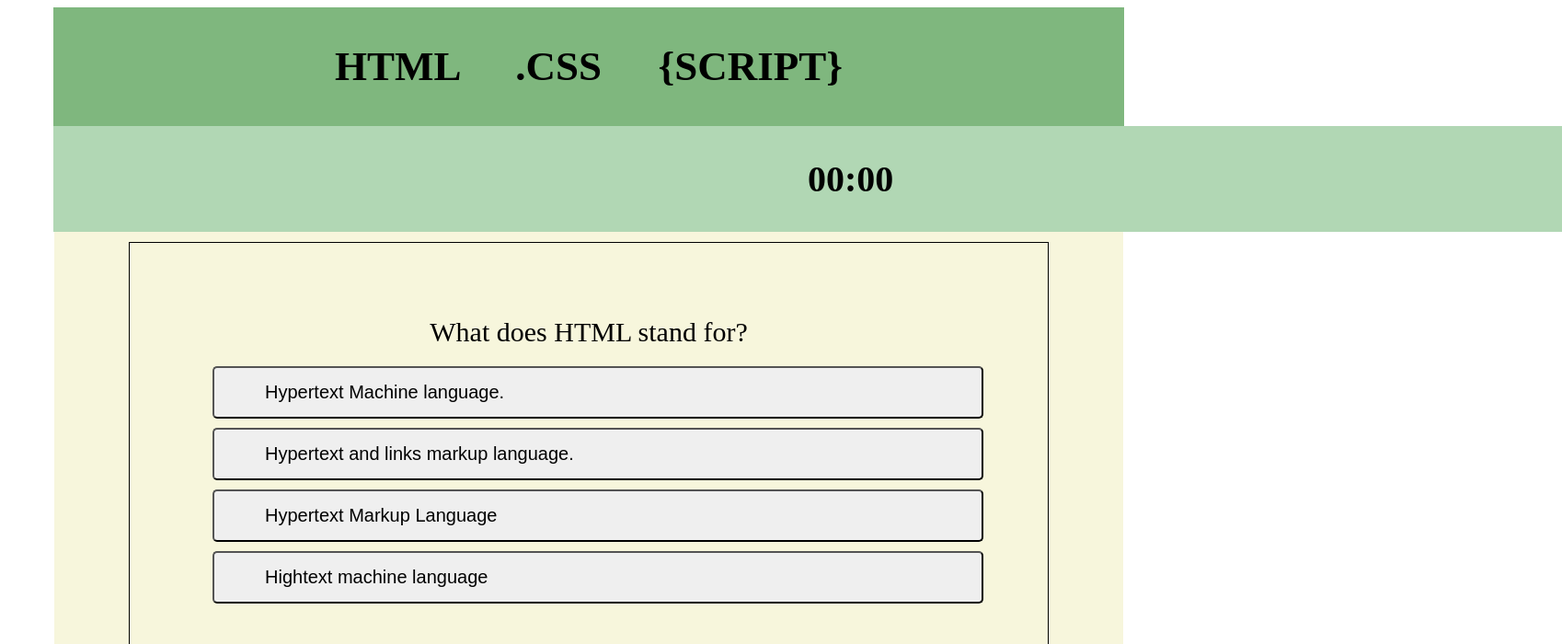
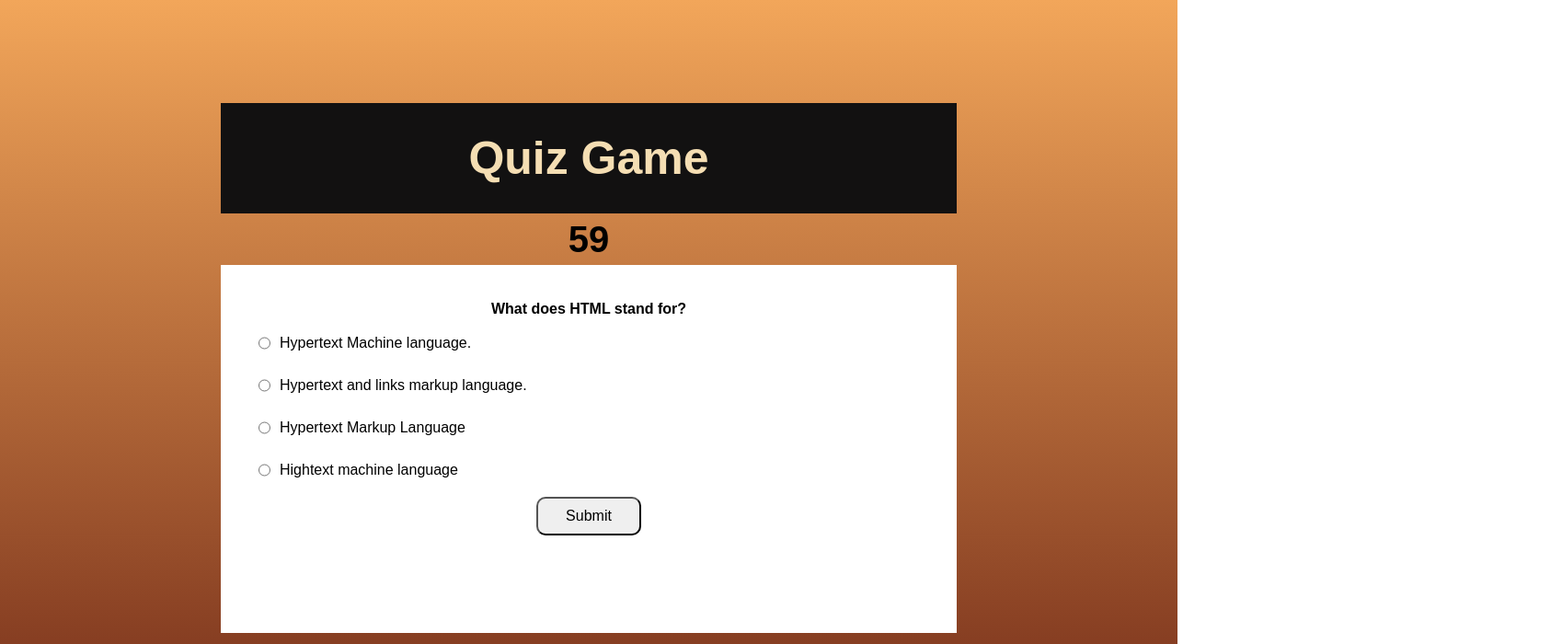
Before and after one commit to rimadas9878/Test-Your-Knowledge, a plain HTML site: page index.html in a window 1280 px wide. Both pictures are taken after a click on the button "Start Quiz". Shown: the top 700 px of the page at 92% size, 1698 px wide, since content can reach past the window. Drawn offline with Linux system fonts and the light colour scheme.

Commit message:
javascript partially done

```diff
--- /dev/null
+++ b/assets/css/reset.css
@@ -0,0 +1,33 @@
+/* Resets the box size of every element */
+* {
+  margin: 0;
+  padding: 0;
+  box-sizing: border-box;
+}
+
+/* Gives the body element a parent height to compare against */
+html {
+  height: 100%;
+}
+
+body {
+  min-height: 100%;
+  line-height: 1;
+  font-family: sans-serif;
+}
+
+h1, h2, h3, h4, h5, h6 {
+  font-size: 100%;
+}
+
+/* Matches the font of special elements to the rest of the page */
+input, select, option, optgroup, textarea, button,
+pre, code {
+  font-size: 100%;
+  font-family: inherit;
+}
+
+/* Removes default bullet points from lists */
+ol, ul {
+  list-style: none;
+}
--- a/assets/css/style.css
+++ b/assets/css/style.css
@@ -1,134 +1,93 @@
-main{
-    margin: 0px 50px;
+main {
+    margin: 0px;
+    padding: 0px;
+    border-radius: 20px;
 }
 
-#heading{
+body {
+    width: 100%;
+    background-image: linear-gradient(#F2A65A, #772F1A);
+    display: flex;
+    align-items: center;
+    justify-content: center;
+    min-height: 100vh;
+
+}
+
+#heading {
+    background-color: rgb(18, 17, 17);
+    color: wheat;
+    width: 800px;
+    height: 70px;
     text-align: center;
-    padding: 1px;
-    background-color: rgb(127, 183, 126);
-    font-size: 30px;
-    word-spacing: 50px;
+    display: flex;
+    align-items: center;
+    justify-content: center;
+    min-height: 15vh;
+    font-size: 50px;
 }
 #timerContainer{
-background-color: rgb(177, 215, 180);
-padding: 1px 820px;
-}
-
-#timer{
     text-align: center;
     font-size: 40px;
-}
-#quesTitle{
-    background-color: rgb(247, 246, 220);
-    margin: 0px;
-    padding: 0px;
-}
-#quesTitleContainer{
-    background-color: rgb(247, 246, 220);
-    margin: 0px 0px;
-    padding: 80px 80px;
-}
 
-#startIntro{
-
-    padding:0px 50px;
-    font-size: 20px;
-    display: flex;
-    flex-wrap: wrap;
-    justify-content: space-around;
-    line-height: 40px;
-}
-#start{
-
-    margin: 5% 45%;
-    padding: 15px 15px;
-    font-size: larger;
-    border-radius: 10px;
-    display: flex;
-    justify-content: center;
-}
-#progress{
-    text-align: center;
-    font-size: 30px;
-    margin: 0px;
-
-}
-#questionContainer{
-    background-color: rgb(247, 246, 220);
-    margin: 0px 1px;
-    padding: 1px 1px;
-
-}
-#quesAns{
-    background-color: rgb(247, 246, 220);
-    border: 1px solid black;
-    padding: 80px 80px;
-    margin: 10px 80px;
-}
-#question{
-    background-color: rgb(247, 246, 220);
-    font-size: 30px;
-    text-align: center;
-    margin-bottom: 15px;
-}
-#choices {
-    display: flex;
-    flex-direction: column;
-}
-#previous{
-    margin: 5px;
-    padding: 15px 55px;
-    font-size: larger;
-    border-radius: 10px;
-}
-#next{
-    margin: 5px;
-    padding: 15px 55px;
-    font-size: larger;
-    border-radius: 10px;
-}
-#submit{
-    margin: 5px;
-    padding: 15px 55px;
-    font-size: larger;
-    border-radius: 10px;
-    display: none;
-}
-#previous-nxt-submit-btn{
-    background-color: rgb(255, 192, 144);
-    padding: 30px 600px;
-    display: flex;
-    flex-direction: row;
-    justify-content: space-around;
-}
-#previous-nxt-btn button{
-    display: flex;
-    flex-direction: row;
-}
-
-#btn{
-    text-align: left;
-    margin: 5px 10px;
-    padding: 15px 55px;
-    width: 100%;
-    font-size: 20px;
-    border-radius: 5px;
-    display: flex;
-    flex-direction: column;
-}
-#btn:hover{
-    cursor: pointer;
-    background-color: rgb(255, 192, 144);
-}
-#btn:active{
-    background-color: rgb(127, 183, 126);
-}
-#btn.correct{
-    background-color: green;
-}
-#btn.wrong{
-    background-color: red;
 }
 .hide{
     display: none;
 }
+#quesTitleContainer{
+    background-color: white;
+    width: 800px;
+    height: 50px;
+    text-align: center;
+
+}
+#questionAndChoicesContainer {
+    background-color: white;
+    width: 800px;
+    height: 400px;
+    text-align: center;
+
+}
+
+#startIntro{
+    font-size: 20px;
+    padding: 50px 0px;
+}
+#start{
+    padding: 10px 30px;
+    border-radius: 10px;
+}
+#start:hover{
+    background-color: #F2A65A;
+}
+#timer{
+    padding: 8px;
+}
+#quesAns{
+    padding: 30px;
+}
+#question{
+    padding: 10px;
+}
+
+label{
+    padding-left: 10px;
+}
+#submit{
+    padding: 10px 30px;
+    border-radius: 10px;
+}
+#submit:hover{
+    background-color: #F2A65A;
+}
+ul{
+    padding: 1px;
+}
+li{
+
+    display: flex;
+    justify-content: left;
+    padding: 10px;
+    padding-bottom: 20px;
+
+}
--- a/assets/js/script.js
+++ b/assets/js/script.js
@@ -1,151 +1,186 @@
 const questionsList = [
     {
-        Question: 'What does HTML stand for?',
-        Answer: [
-            { text: 'Hypertext Machine language.', correct: false },
-            { text: 'Hypertext and links markup language.', correct: false },
-            { text: 'Hypertext Markup Language', correct: true },
-            { text: 'Hightext machine language', correct: false }
-        ]
+        question: 'What does HTML stand for?',
+        a: 'Hypertext Machine language.',
+        b: 'Hypertext and links markup language.',
+        c: 'Hypertext Markup Language',
+        d: 'Hightext machine language',
+        correct: 'c'
     },
     {
-        Question: 'Which of the following HTML Elements is used for making any text bold?',
-        Answer: [
-            { text: '<p>', correct: false },
-            { text: '<i>', correct: false },
-            { text: '<li>', correct: false },
-            { text: '<b>', correct: true }
-        ]
+        question: 'Which of the following HTML Elements is used for making any text bold?',
+        a: '<p>',
+        b: '<i>',
+        c: '<li>',
+        d: '<b>',
+        correct: 'd'
+
     },
     {
-        Question: 'Which of the following attributes is used to add link to any element?',
-        Answer: [
-            { text: 'link', correct: false },
-            { text: 'ref', correct: false },
-            { text: 'href', correct: true },
-            { text: 'newref', correct: false }
-        ]
+        question: 'Which of the following attributes is used to add link to any element?',
+        a: 'link',
+        b: 'ref',
+        c: 'href',
+        d: 'newref',
+        correct: 'c'
+
     },
     {
-        Question: 'Which of the following property is used to control the position of an image in the background?',
-        Answer: [
-            { text: 'background-color', correct: false },
-            { text: 'background-image', correct: false },
-            { text: 'background-repeat', correct: false },
-            { text: 'background-position', correct: true }
-        ]
+        question: 'Which of the following property is used to control the position of an image in the background?',
+        a: 'background-color',
+        b: 'background-image',
+        c: 'background-repeat',
+        d: 'background-position',
+        correct: 'd'
     },
     {
-        Question: 'Which of the following property is used as shorthand to specify a number of other font properties?',
-        Answer: [
-            { text: 'font-size', correct: false },
-            { text: 'font', correct: true },
-            { text: 'font-variant', correct: false },
-            { text: 'font-weight', correct: false }
-        ]
+        question: 'Which of the following property is used as shorthand to specify a number of other font properties?',
+        a: 'font-size',
+        b: 'font',
+        c: 'font-variant',
+        d: 'font-weight',
+        correct: 'b'
+
     },
     {
-        Question: 'Which of the following property is used to set the width of an image border?',
-        Answer: [
-            { text: 'border', correct: true },
-            { text: 'height', correct: false },
-            { text: 'width', correct: false },
-            { text: '-moz-opacity', correct: false }
-        ]
+        question: 'Which of the following property is used to set the width of an image border?',
+        a: 'border',
+        b: 'height',
+        c: 'width',
+        d: '-moz-opacity',
+        correct: 'a'
     },
     {
-        Question: 'If you type "3 > 2 > 1 === false" in the console window, what result will you get?',
-        Answer: [
-            { text: 'True', correct: true },
-            { text: 'False', correct: false }
-        ]
+        question: 'Inside which HTML element do we put the JavaScript?',
+        a: '<javascript>',
+        b: '<js>',
+        c: '<script>',
+        d: '<scripting>',
+        correct: 'c'
+
     },
     {
-        Question: 'JavaScript is a ___ -side programming language',
-        Answer: [
-            { text: 'Client', correct: false },
-            { text: 'Server', correct: false },
-            { text: 'Both', correct: true },
-            { text: 'None', correct: false }
-        ]
+        question: 'JavaScript is a ___ -side programming language',
+        a: 'Client',
+        b: 'Server',
+        c: 'Both',
+        d: 'None',
+        correct: 'c'
+
     },
     {
-        Question: 'Which of the following will write the message “Hello DataFlair!” in an alert box?',
-        Answer: [
-            { text: 'alertBox(“Hello DataFlair!”);', correct: false },
-            { text: 'alert(Hello DataFlair!);', correct: false },
-            { text: 'msgAlert(“Hello DataFlair!”);', correct: false },
-            { text: 'alert(“Hello DataFlair!”);', correct: true }
-        ]
+        question: 'Which of the following will write the message “Hello DataFlair!” in an alert box?',
+        a: 'alertBox(“Hello DataFlair!”);',
+        b: 'alert(Hello DataFlair!);',
+        c: 'msgAlert(“Hello DataFlair!”);',
+        d: 'alert(“Hello DataFlair!”);',
+        correct: 'd'
     },
     {
-        Question: 'How do you find the minimum of x and y using JavaScript?',
-        Answer: [
-            { text: 'min(x,y);', correct: false },
-            { text: 'Math.min(x,y)', correct: true },
-            { text: 'Math.min(xy)', correct: false },
-            { text: 'min(xy);', correct: false }
-        ]
+        question: 'How do you find the minimum of x and y using JavaScript?',
+        a: 'min(x,y);',
+        b: 'Math.min(x,y)',
+        c: 'Math.min(xy)',
+        d: 'min(xy);',
+        correct: 'b'
     }
 ]
 
+const quiz = document.getElementsByClassName('quizScore');
+const answerChoice = document.querySelectorAll(".answer");
 const startbtn = document.getElementById('start');
 startbtn.addEventListener('click', startGame);
-const nextbtn = document.getElementById('next');
-nextbtn.addEventListener('click', nextQues);
-const prebtn = document.getElementById('previous');
-prebtn.addEventListener('click', previousQues);
-const instruction = document.getElementById('startIntro');
-const questionEl = document.getElementById('question');
-const choiceEl = document.getElementById('choices');
-const quesAnsContainer = document.getElementById('quesAns');
-const startAndIntroContainer = document.getElementById('quesTitleContainer');
-var currentQuestion = questionsList[0];
-const firstChoice = document.querySelector('.btn1')
-const secondChoice = document.querySelector('.btn2')
-const thirdChoice = document.querySelector('.btn3')
-const forthChoice = document.querySelector('.btn4')
-var currentQuestionIndex = 0;
+
+const questionAndChoices = document.getElementById('quesAns');
+const introContainer = document.getElementById('quesTitleContainer');
+const submitbtn = document.getElementById('submit');
+submitbtn.addEventListener('click', submitQuiz);
 
 
-function startGame() {
-    startAndIntroContainer.classList.add('hide');
-    quesAnsContainer.classList.remove('hide');
-    getQuestion();
-    getChoices();
-    prebtn.disabled == true;
+const questionEl = document.getElementById('question');
+const aText = document.getElementById('aText');
+const bText = document.getElementById('bText');
+const cText = document.getElementById('cText');
+const dText = document.getElementById('dText');
 
 
+let currentQuestionIndex = 0;
+let score = 0;
+
+
+function introHide() {
+    introContainer.classList.add('hide');
+    questionAndChoices.classList.remove('hide');
+    submitbtn.classList.remove('hide');
 }
-function getQuestion() {
 
-   questionEl.innerText = questionsList[currentQuestionIndex].Question;
+function startGame() {
+    introHide();
+    uniqueAnswer();
+    const currentQuestion = questionsList[currentQuestionIndex];
+    questionEl.innerText = currentQuestion.question;
+    aText.innerText = currentQuestion.a;
+    bText.innerText = currentQuestion.b;
+    cText.innerText = currentQuestion.c;
+    dText.innerText = currentQuestion.d;
+    setTime();
 
+}
+function getAnswer() {
+    var answer1 ;
+
+    answerChoice.forEach((answerSelected) => {
+        if (answerSelected.checked) {
+            answer1 = answerSelected.id;
+        }
+    });
+
+    return answer1;
+}
+
+function uniqueAnswer() {
+    answerChoice.forEach((answerSelected) => {
+        answerSelected.checked = false;
+    }
+    );
+}
+
+console.log(questionsList[currentQuestionIndex].correct);
+
+function submitQuiz(){
+
+    var answer = getAnswer();
+    if (answer) {
+        if (answer === questionsList[currentQuestionIndex].correct) {
+            score++;
+        }
+        currentQuestionIndex++;
+    }
+    resultPage();
 
 }
 
-function getChoices() {
-    firstChoice.innerText = questionsList[currentQuestionIndex].Answer[0].text;
-    secondChoice.innerText = questionsList[currentQuestionIndex].Answer[1].text;
-    thirdChoice.innerText = questionsList[currentQuestionIndex].Answer[2].text;
-    forthChoice.innerText = questionsList[currentQuestionIndex].Answer[3].text;
+function resultPage(){
+    getAnswer();
+        if (currentQuestionIndex < questionsList.length) {
+            startGame();
+        }
+        else {
+            quiz.innerHTML = `<h2>Your Result: ${score}/${questionsList.length}</h2>
+            <button onclick="location.reload()">Try Again</button>`;
+        }
+    };
 
+function setTime(){
+    var timeLeft = 60;
+    var counterInterval = setInterval(function(){
+        document.querySelector("#timer").innerHTML = timeLeft;
+        timeLeft--;
 
+        if(timeLeft === 0)
+        {
+            clearInterval(counterInterval);
+            document.querySelector("#timer").innerHTML = "Done, Your time is up";
+        }
+    }, 1000)
 }
-
-function nextQues() {
-
-        currentQuestionIndex++;
-        getQuestion();
-        getChoices();
-}
-
-function previousQues() {
-    currentQuestionIndex--;
-    getQuestion();
-    getChoices();
-}
-
-function submitQuiz() {
-
-}
--- a/index.html
+++ b/index.html
@@ -6,55 +6,56 @@
     <meta http-equiv="X-UA-Compatible" content="IE=edge">
     <meta name="viewport" content="width=device-width, initial-scale=1.0">
     <title>Test Your Knowledge</title>
+    <link rel="stylesheet" href="./assets/css/reset.css" />
     <link rel="stylesheet" href="./assets/css/style.css" />
 </head>
 
 <body>
     <main>
-        <section id="heading">
-            <header>
-                <h1>HTML .CSS {SCRIPT}</h1>
-            </header>
-        </section>
-
-        <section id="timerContainer">
-            <h2 id="timer">00:00</h2>
-        </section>
-
+        <header>
+            <section id="heading">
+                <h1>Quiz Game</h1>
+            </section>
+            <section id="timerContainer">
+                <h2 id="timer"></h2>
+            </section>
+        </header>
+        <!-- <section id="questionAndIntroContainer"> -->
         <section id="quesTitleContainer">
             <p id="startIntro">Try to answer the following code-related questions within the time limit.<br> Keep in
                 mind that incorrect answer will penalize your score time by 15 seconds.</p>
             <button id="start">Start Quiz</button>
-
-        </section>
         </section>
 
-        <section id="questionContainer">
+        <section id="questionAndChoicesContainer" class="quizScore">
             <section id="quesAns" class="hide">
-                <section id="question">
-                    Question goes here
+
+                    <h2 id="question">Question Text</h2>
+
+                <section id="choices">
+                    <ul>
+                        <li>
+                            <input type="radio" id="a" class="answer">
+                            <label id="aText" for="a">Question</label>
+                        </li>
+                        <li>
+                            <input type="radio" id="b" class="answer">
+                            <label id="bText" for="b">Question</label>
+                        </li>
+                        <li>
+                            <input type="radio" id="c" class="answer">
+                            <label id="cText" for="c">Question</label>
+                        </li>
+                        <li>
+                            <input type="radio" id="d" class="answer">
+                            <label id="dText" for="d">Question</label>
+                        </li>
+                    </ul>
                 </section>
-                <section id="choices">
-                    <button class="btn1" id="btn">
-                        <span class="choice1"></span>
-                    </button>
-                    <button class="btn2" id="btn">
-                        <span class="choice2"></span>
-                    </button>
-                    <button class="btn3" id="btn">
-                        <span class="choice3"></span>
-                    </button>
-                    <button class="btn4" id="btn">
-                        <span class="choice4"></span>
-                    </button>
+                <section id="submitBtn">
+                    <button id="submit" class="hide">Submit</button>
                 </section>
             </section>
-        </section>
-
-        <section id="previous-nxt-submit-btn">
-            <button id="previous">Previous</button>
-            <button id="next">Next</button>
-            <button id="submit">Submit</button>
         </section>
 
     </main>
```
